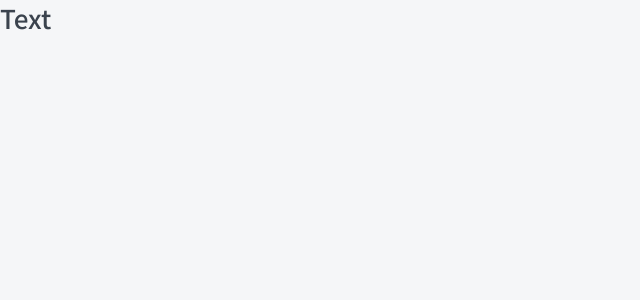
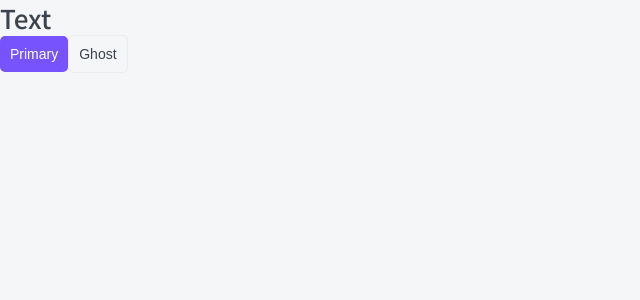
Before and after one commit to HikkaKun/top-app, a Next.js app: page / in a window 1280 px wide. Shown: the top 300 px of the page, without its empty margins (0-640 px from the left). Built offline with nearby package versions, Linux system fonts and the light colour scheme.

Commit message:
Create Button component
- create Button component
- add classnames package

```diff
--- /dev/null
+++ b/components/Button/Button.module.css
@@ -0,0 +1,36 @@
+.button {
+	display: inline-block;
+
+	box-sizing: border-box;
+	padding: 10px;
+
+	cursor: pointer;
+	transition: all 0.2s;
+
+	text-align: center;
+
+	border: none;
+	border-radius: 5px;
+
+	font-size: 14px;
+}
+
+.primary {
+	color: var(--white);
+	background-color: var(--primary);
+}
+
+.primary:hover {
+	background-color: var(--primary-hover);
+}
+
+.ghost {
+	color: var(--black);
+	border: 1px solid var(--grey-light);
+	background: none;
+}
+
+.ghost:hover {
+	color: var(--white);
+	background-color: var(--primary);
+}
--- /dev/null
+++ b/components/Button/Button.props.tsx
@@ -0,0 +1,6 @@
+import { ReactNode } from 'react';
+
+export interface ButtonProps {
+	children: ReactNode;
+	appearance: 'primary' | 'ghost';
+}
--- /dev/null
+++ b/components/Button/Button.tsx
@@ -0,0 +1,16 @@
+import { ButtonProps } from './Button.props';
+import styles from './Button.module.css';
+import classnames from 'classnames';
+
+function Button({ appearance, children }: ButtonProps): JSX.Element {
+	return (
+		<button className={classnames(
+			styles.button,
+			styles[appearance]
+		)}>
+			{children}
+		</button>
+	);
+}
+
+export default Button;
--- a/components/index.ts
+++ b/components/index.ts
@@ -1 +1,2 @@
 export * from './Htag/Htag';
+export * from './Button/Button';
--- a/package.json
+++ b/package.json
@@ -11,6 +11,7 @@
 		"stylelint": "stylelint \"**/*.css\" --fix"
 	},
 	"dependencies": {
+		"classnames": "^2.3.2",
 		"next": "^12.3.1",
 		"react": "^18.2.0",
 		"react-dom": "^18.2.0"
--- a/pages/index.tsx
+++ b/pages/index.tsx
@@ -1,3 +1,4 @@
+import Button from '../components/Button/Button';
 import Htag from '../components/Htag/Htag';
 
 
@@ -5,6 +6,8 @@
 	return (
 		<div >
 			<Htag tag='h1'>Text</Htag>
+			<Button appearance='primary'>Primary</Button>
+			<Button appearance='ghost'>Ghost</Button>
 		</div>
 	);
 }
--- a/styles/globals.css
+++ b/styles/globals.css
@@ -21,8 +21,10 @@
 
 :root {
 	--black: #3B434E;
+	--grey-light: #EBEBEB;
 	--white: white;
 	--primary: #7653FC;
+	--primary-hover: #6344DF;
 	--red: #FC836D;
 	--green: #1DC37E;
 	--green-light: #C8F8E4;
```
Also changed, not shown: 1 other file (tests, documents, lock files or other folders).
